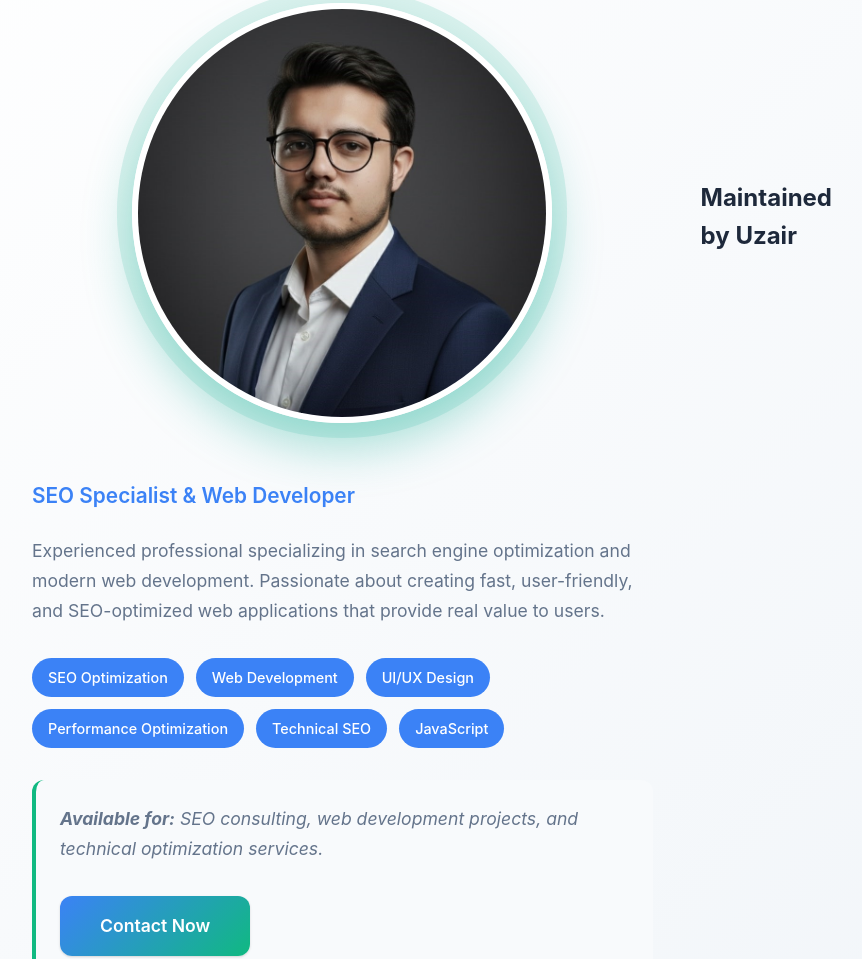
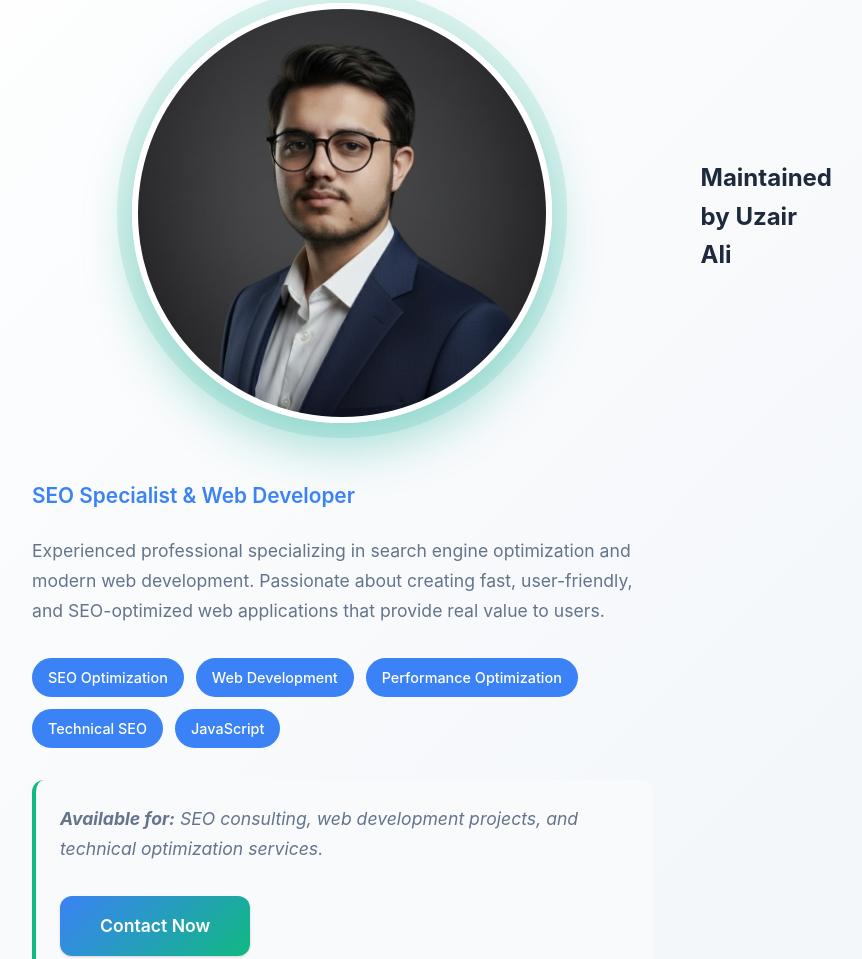
Before and after one commit to uzairali-18/Multi-Tools-Hub, a plain HTML site: page index.html in a window 1280 px wide. Shown: the part 7105-8064 px from the top of the page, without its empty margins (208-1070 px from the left). Drawn offline with Linux system fonts and the light colour scheme.

Commit message:
Update index.html

```diff
--- a/index.html
+++ b/index.html
@@ -462,14 +462,13 @@
                 <div class="developer-image">
                     <img src="dev.jpg" alt="Uzair - SEO Specialist and Web Developer" class="dev-photo">
                 </div>
-                <h2>Maintained by Uzair</h2>
+                <h2>Maintained by Uzair Ali</h2>
                 <div class="developer-info">
                     <h3>SEO Specialist & Web Developer</h3>
                     <p>Experienced professional specializing in search engine optimization and modern web development. Passionate about creating fast, user-friendly, and SEO-optimized web applications that provide real value to users.</p>
                     <div class="developer-skills">
                         <span class="skill-tag">SEO Optimization</span>
                         <span class="skill-tag">Web Development</span>
-                        <span class="skill-tag">UI/UX Design</span>
                         <span class="skill-tag">Performance Optimization</span>
                         <span class="skill-tag">Technical SEO</span>
                         <span class="skill-tag">JavaScript</span>
```
